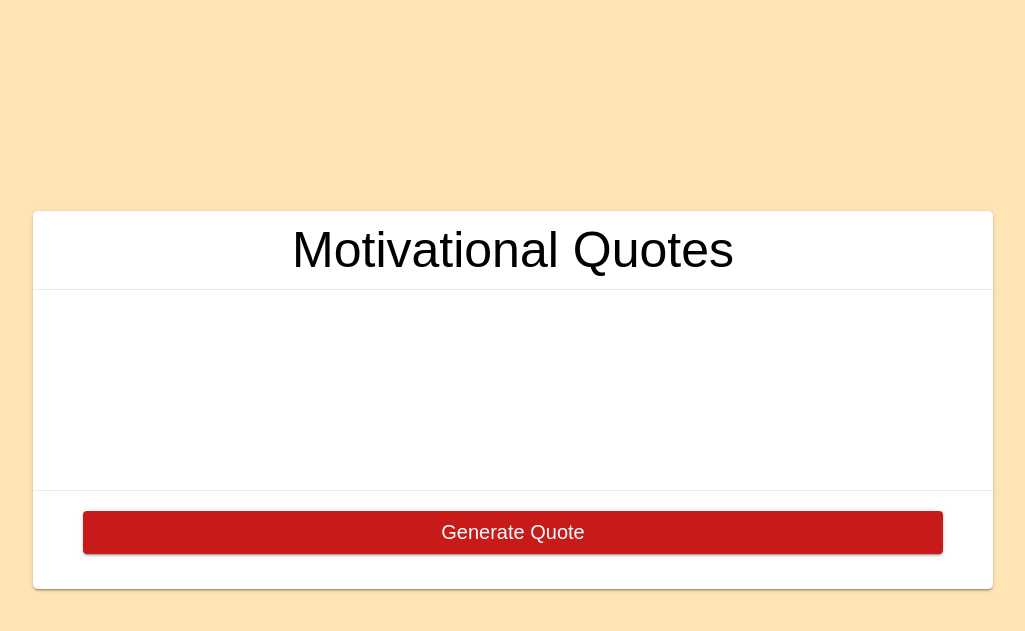
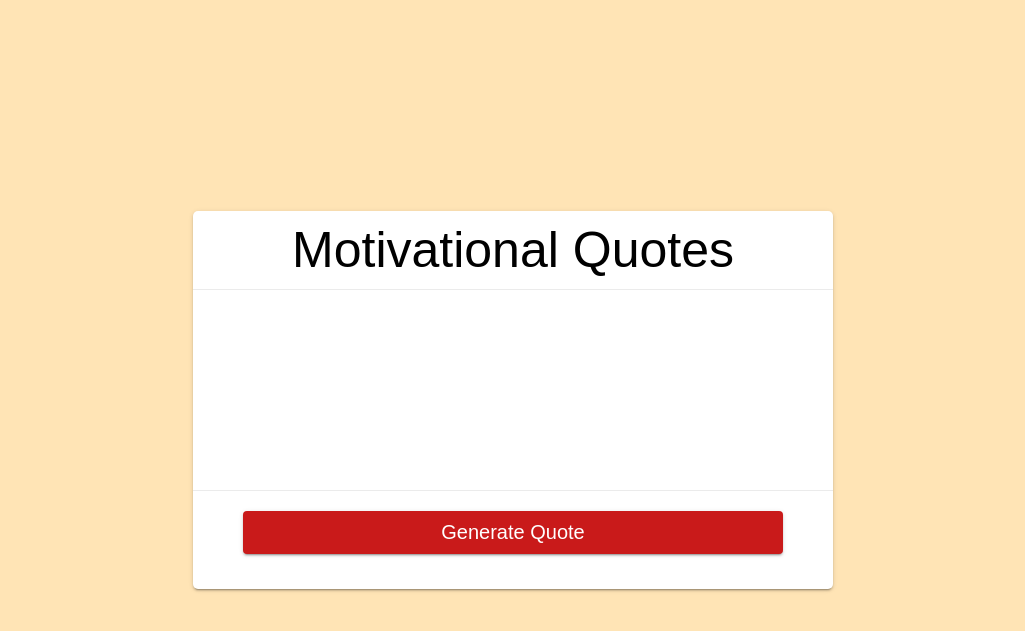
Before and after one commit to mike-o31/quotes-app, a PHP site: page / in a window 1280 px wide. Shown: the top 631 px of the page, without its empty margins (127-1152 px from the left). Run offline with PHP 8.4, Linux system fonts and the light colour scheme.

Commit message:
fixed sizing

```diff
--- a/style.css
+++ b/style.css
@@ -28,7 +28,7 @@ header {
     top: 50%;
     left: 50%;
     transform: translate(-50%, -50%);
-    width: 75%;
+    width: 50%;
     background-color: white;
     border-radius: 5px;
     box-shadow: 0 2px 2px 0 rgba(0,0,0,.14), 0 3px 1px -2px rgba(0,0,0,.2), 0 1px 5px 0 rgba(0,0,0,.12)
```
